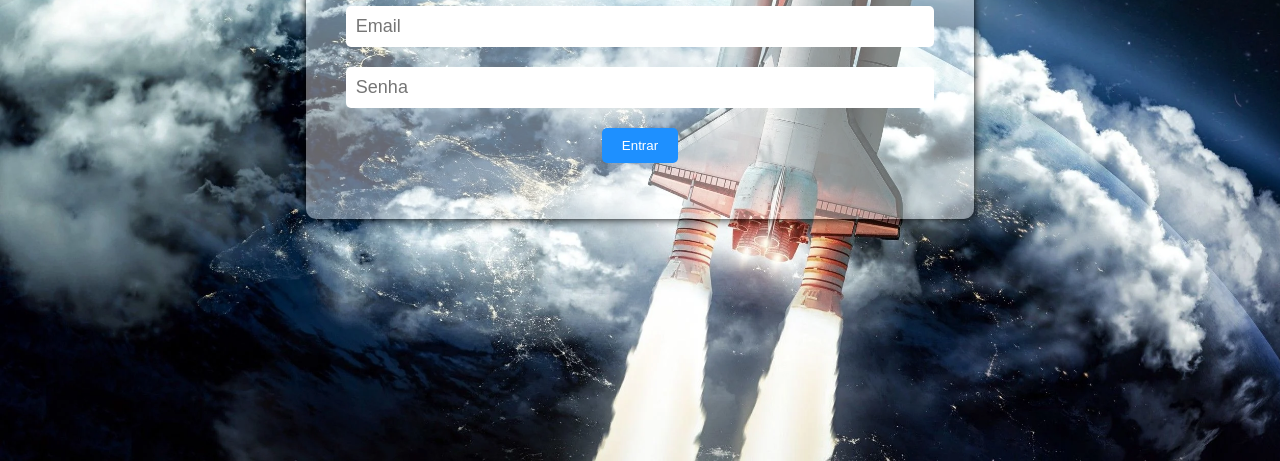
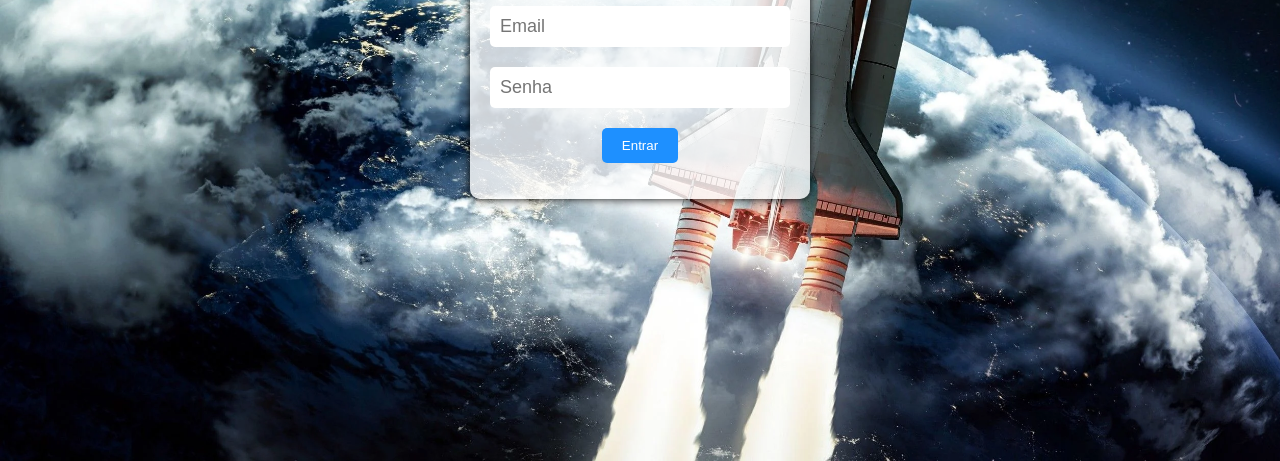
Before and after one commit to andpedrucci/RKT-project, a plain HTML site: page index.html in a window 1280 px wide. Shown: the part 355-816 px from the top of the page. Drawn offline with Linux system fonts and the light colour scheme.

Commit message:
Update index.html

```diff
--- a/index.html
+++ b/index.html
@@ -10,11 +10,12 @@
             align-items: center;
          }
          .container {
-            background-color: rgba(255, 255, 255, 0.4);
-            padding: 40px;
-            border-radius: 10px;
-            box-shadow: 0 0 10px black;
-            text-align: center;
+           background-color: rgba(255, 255, 255, 0.8);
+           padding: 20px;
+           width: 300px;
+           border-radius: 10px;
+           box-shadow: 0 0 10px black;
+           text-align: center;
          }
          input[type="email"], input[type="password"] {
             width: 100%;
```
